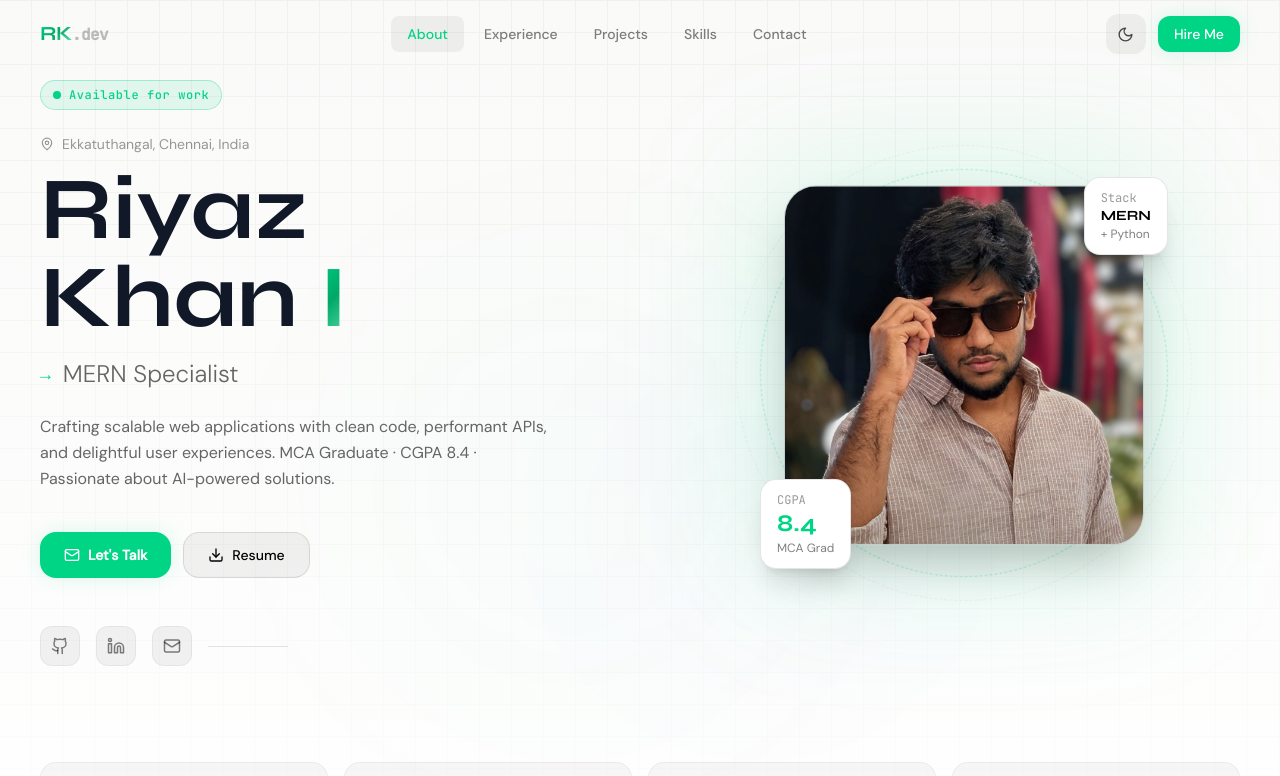
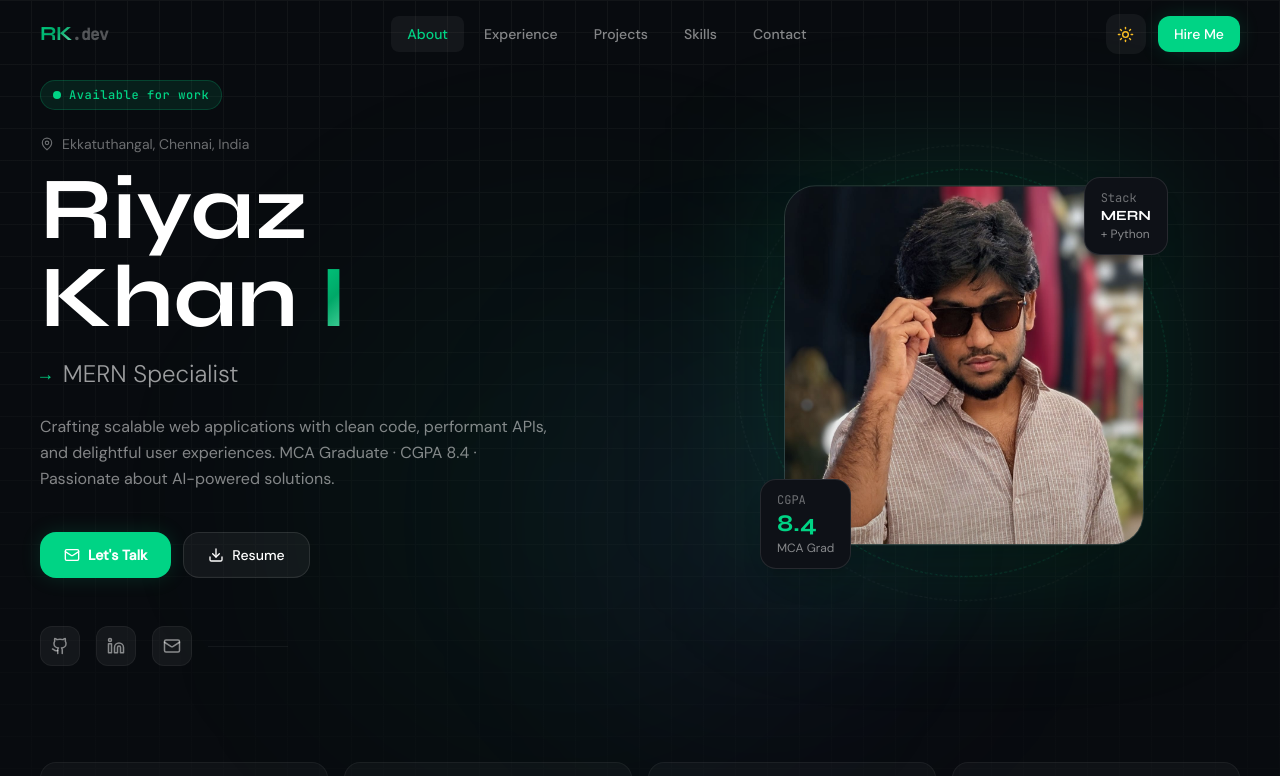
Before and after one commit to Riyazz45/portfolio, a React (Vite) app: page / in a window 1280 px wide. Shown: the top 776 px of the page. Built offline with nearby package versions, Linux system fonts and the light colour scheme; the HTML template or start-up script is replaced by a standard one.

Commit message:
theme update

```diff
--- a/src/theme/useTheme.js
+++ b/src/theme/useTheme.js
@@ -1,10 +1,37 @@
+// import { useState, useEffect } from 'react'
+
+// export function useTheme() {
+//   const [theme, setTheme] = useState(() => {
+//     if (typeof window !== 'undefined') {
+//       return localStorage.getItem('theme') ||
+//         (window.matchMedia('(prefers-color-scheme: dark)').matches ? 'dark' : 'light')
+//     }
+//     return 'dark'
+//   })
+
+//   useEffect(() => {
+//     const root = document.documentElement
+//     if (theme === 'dark') {
+//       root.classList.add('dark')
+//     } else {
+//       root.classList.remove('dark')
+//     }
+//     localStorage.setItem('theme', theme)
+//   }, [theme])
+
+//   const toggle = () => setTheme(t => t === 'dark' ? 'light' : 'dark')
+
+//   return { theme, toggle, isDark: theme === 'dark' }
+// }
+
+
 import { useState, useEffect } from 'react'
 
 export function useTheme() {
   const [theme, setTheme] = useState(() => {
     if (typeof window !== 'undefined') {
-      return localStorage.getItem('theme') ||
-        (window.matchMedia('(prefers-color-scheme: dark)').matches ? 'dark' : 'light')
+      // Check for saved theme first; if nothing is saved, default to 'dark'
+      return localStorage.getItem('theme') || 'dark'
     }
     return 'dark'
   })
```
